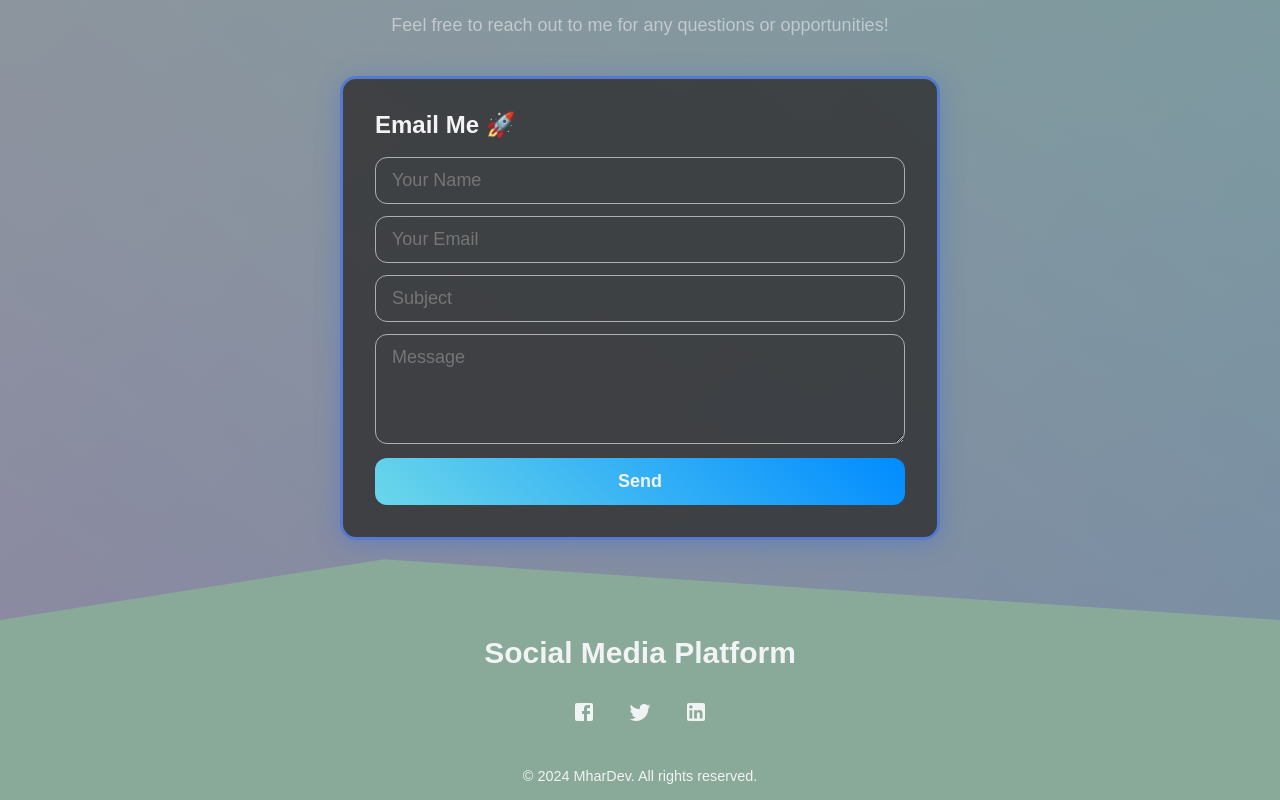
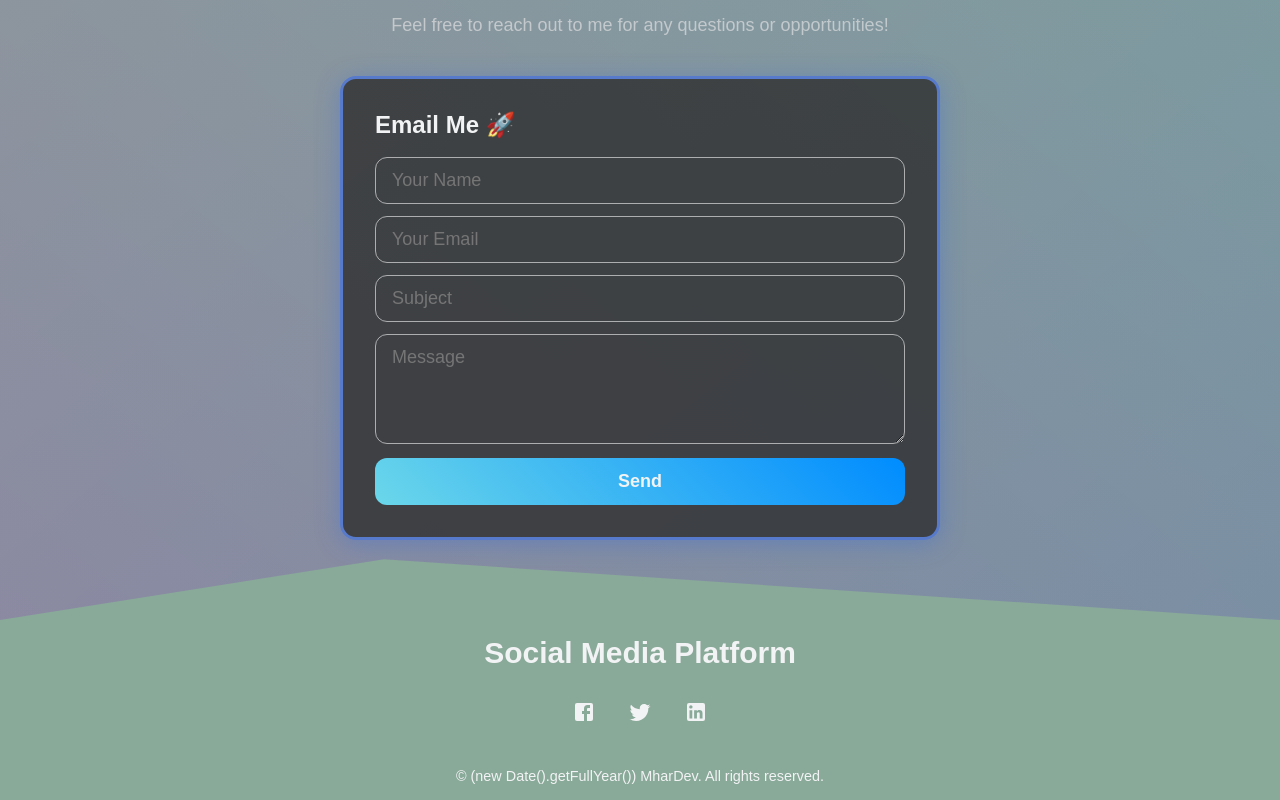
Before and after one commit to mhardev/mhardev-v2, a React (Create React App) app: page / in a window 1280 px wide. Shown: the part 6233-7033 px from the top of the page. Built offline with nearby package versions, Linux system fonts and the light colour scheme; a web font is replaced by a local one.

Commit message:
Update index.js
Update footer year in footer section.

```diff
--- a/src/components/Footer/index.js
+++ b/src/components/Footer/index.js
@@ -63,7 +63,7 @@ function Footer() {
           <SocialMediaIcon href={Bio.linkedin} target="display"><LinkedInIcon /></SocialMediaIcon>
         </SocialMediaIcons>
         <Copyright>
-          &copy; 2024 MharDev. All rights reserved.
+          &copy; (new Date().getFullYear()) MharDev. All rights reserved.
         </Copyright>
 
       </FooterWrapper>
```
